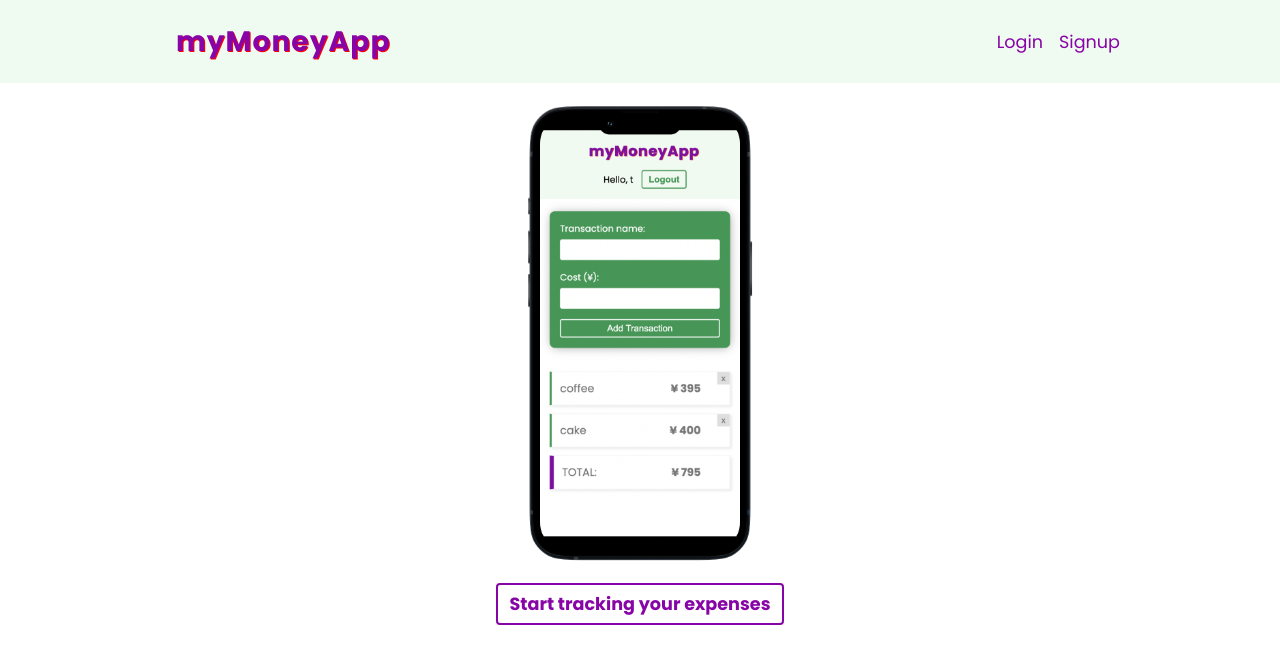
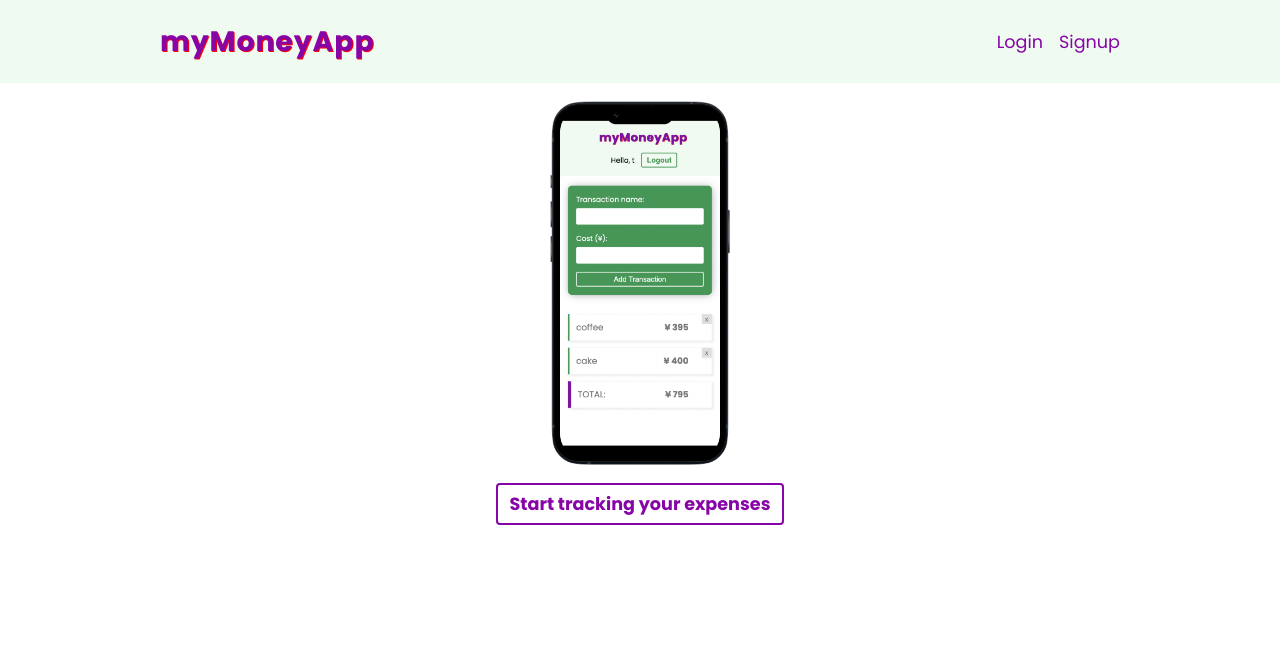
Before and after one commit to tirsop/finance-tracker, a React (Create React App) app: page / in a window 1280 px wide. Shown: the top 664 px of the page. Built offline with nearby package versions, Linux system fonts and the light colour scheme; no server answers.

Commit message:
small general style changes

```diff
--- a/src/components/Navbar.js
+++ b/src/components/Navbar.js
@@ -18,7 +18,7 @@ export default function Navbar() {
             myMoneyApp
           </Link>
         </li>
-        <div>
+        <div className={styles['nav-flex']}>
           {!user && (
             <>
               <li><Link to="/login">Login</Link></li>
--- a/src/components/Navbar.module.css
+++ b/src/components/Navbar.module.css
@@ -14,7 +14,6 @@
 .navbar ul div {
   display: flex;
   align-items: center;
-  margin-left: 20px;
 }
 .title {
   margin-right: auto;
@@ -23,8 +22,10 @@
   font-size: 1.6em;
   text-shadow: 1px 1px 0px #ff0000;
 }
-.navbar button, .navbar a {
-  margin-left: 16px;
+.nav-flex {
+  display: flex;
+  justify-content: center;
+  gap: 16px;
 }
 .navbar a {
   color: #8704a6;
--- a/src/pages/home/Home.module.css
+++ b/src/pages/home/Home.module.css
@@ -5,5 +5,5 @@
 }
 .home img {
   width: auto;
-  max-height: 500px;
+  max-height: 400px;
 }
```
